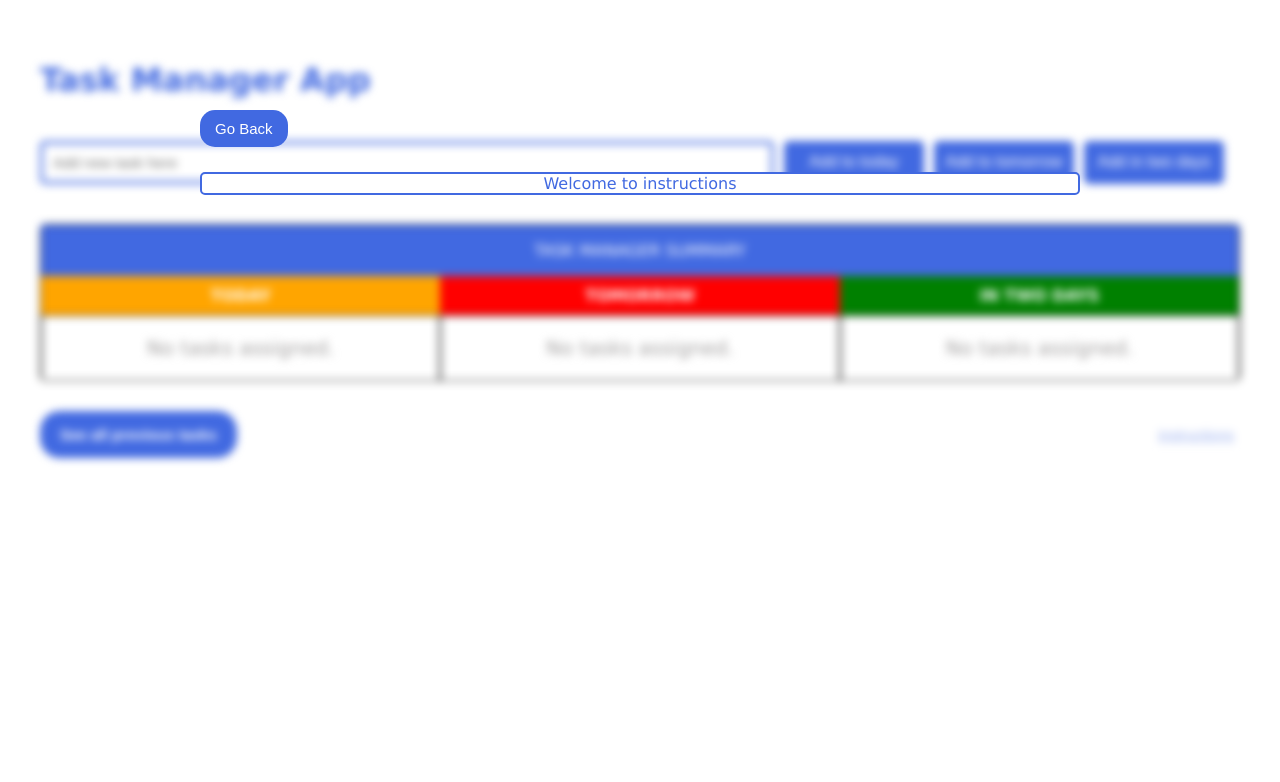
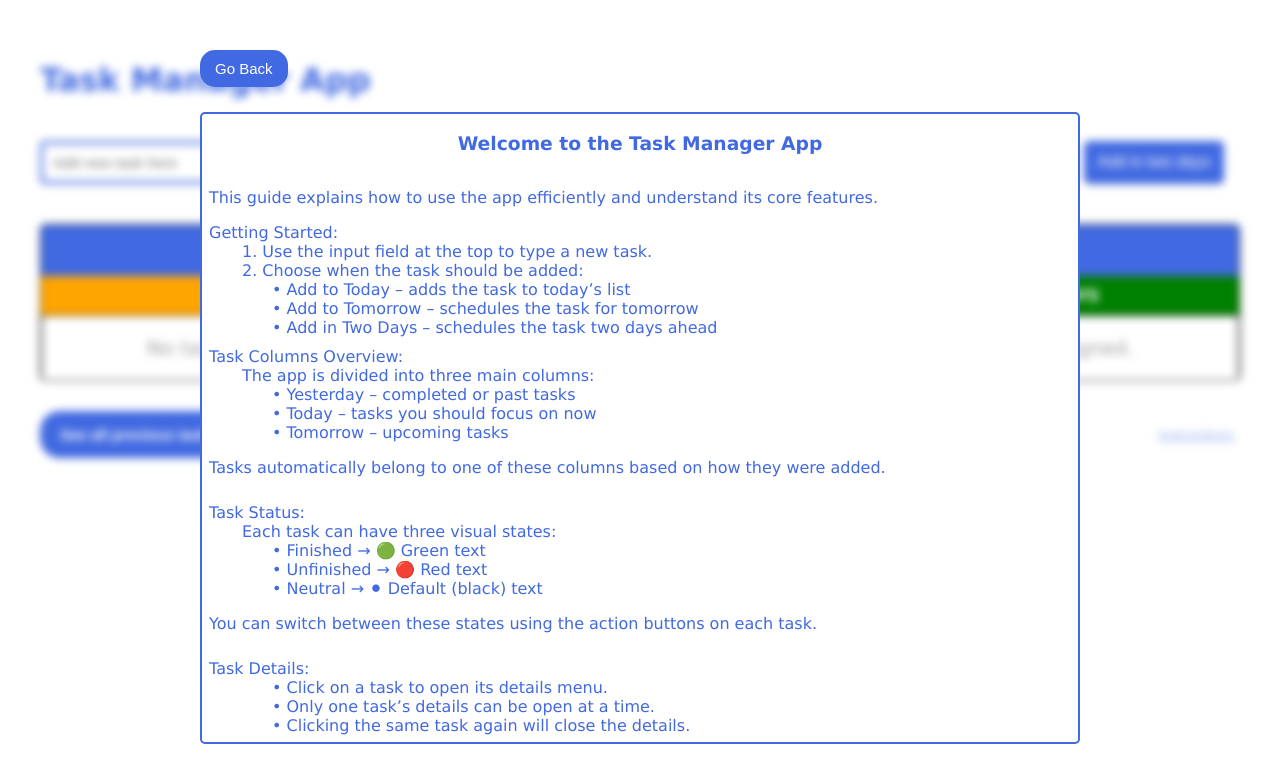
Before and after one commit to Nikolas0209/Task-Manager-App, a React (Vite) app: page / in a window 1280 px wide. Both pictures are taken after a click on the button "instructions". Shown: the top 782 px of the page. Built offline with nearby package versions, Linux system fonts and the light colour scheme; no server answers.

Commit message:
Create text and update stylings for task manager instructions

```diff
--- a/src/components/TaskManagerInstructions.css
+++ b/src/components/TaskManagerInstructions.css
@@ -1,8 +1,21 @@
-.instructions-section{
+ul{
+  margin: 0;
+}
+
+span{
+  padding-left: 7px;
+}
+
+li{
+  padding-left: 70px;
+  list-style-type: none;
+}
+
+.instructions-container{
   position: fixed;
   left: 200px;
   right: 200px;
-  top: 110px
+  top: 50px
 }
 
 .instructions-go-back-button-wrapper{
@@ -34,3 +47,31 @@
   border: 2px solid royalblue;
   border-radius: 5px;
 }
+
+.instructions-text-container{
+  display: flex;
+  flex-direction: column;
+  align-items: flex-start;
+  overflow-y: auto;
+  max-height: 70vh;
+  padding-bottom: 10px;
+}
+
+.instructions-details-container{
+  display: flex;
+  flex-direction: column;
+  align-items: flex-start;
+  padding: 0 0 10px 10px;
+}
+
+.instructions-paragraphs{
+  padding-left: 7px;
+  padding-top: 0;
+}
+
+.instructions-sections{
+  display: flex;
+  flex-direction: column;
+  align-items: flex-start;
+  padding-bottom: 10px;
+}
--- a/src/components/TaskManagerInstructions.tsx
+++ b/src/components/TaskManagerInstructions.tsx
@@ -2,11 +2,11 @@ import './TaskManagerInstructions.css';
 
 type Instructions = {
   toggleInstructions: () => void
-}
+};
 
 function TaskManagerInstructions({ toggleInstructions }: Instructions){
   return(
-    <div className="instructions-section">
+    <div className="instructions-container">
       <div className="instructions-go-back-button-wrapper">
        <button className="instructions-go-back-button"
          onClick={toggleInstructions}>
@@ -14,10 +14,86 @@ function TaskManagerInstructions({ toggleInstructions }: Instructions){
        </button>
       </div>
       <div className="instructions-on">
-         Welcome to instructions
-      </div>
-    </div>
-  )
+
+      <h3>Welcome to the Task Manager App</h3>
+
+      <section className="instructions-text-container">
+        <p className="instructions-paragraphs">
+          This guide explains how to use the app efficiently and understand its core features.
+        </p>
+
+        <section className="instructions-sections">
+          <span>Getting Started:</span>
+            <ul> 1.	Use the input field at the top to type a new task.</ul>
+            <ul> 2.	Choose when the task should be added:</ul>
+             <li>•	Add to Today – adds the task to today’s list</li>
+             <li>•	Add to Tomorrow – schedules the task for tomorrow</li>
+             <li>• Add in Two Days – schedules the task two days ahead</li>
+        </section>
+
+       <section className="instructions-sections">
+        <span>Task Columns Overview:</span>
+          <ul>The app is divided into three main columns:</ul>
+            <li>•	Yesterday – completed or past tasks</li>
+            <li>•	Today – tasks you should focus on now</li>
+            <li>• Tomorrow – upcoming tasks</li>
+
+          <p className="instructions-paragraphs">
+            Tasks automatically belong to one of these columns based on how they were added.
+          </p>
+       </section>
+
+       <section className="instructions-sections">
+         <span>Task Status:</span>
+           <ul>Each task can have three visual states:</ul>
+            <li>• Finished → 🟢 Green text</li>
+            <li>• Unfinished → 🔴 Red text</li>
+            <li>• Neutral → ⚫ Default (black) text</li>
+
+          <p className="instructions-paragraphs">
+            You can switch between these states using the action buttons on each task.
+          </p>
+       </section>
+
+       <section className="instructions-sections">
+         <span> Task Details:</span>
+           <li>• Click on a task to open its details menu.</li>
+           <li>• Only one task’s details can be open at a time.</li>
+           <li>• Clicking the same task again will close the details.</li>
+       </section>
+
+       <section className="instructions-sections">
+         <span>Managing Tasks:</span>
+           <li>• Delete a task to remove it permanently.</li>
+           <li>• The task list refreshes automatically after every change.</li>
+       </section>
+
+       <section className="instructions-sections">
+         <span>Task History:</span>
+           <li>• Click “See all previous tasks” to review older tasks and track your progress.</li>
+       </section>
+
+       <section className="instructions-sections">
+          <span>Instructions Panel:</span>
+            <li>• Click Instructions to open this guide.</li>
+            <li>• While instructions are open, the background is blurred.</li>
+            <li>• Click Go Back to return to the app.</li>
+       </section>
+
+       <section className="instructions-sections">
+         <span>Tips for better better user expirience:</span>
+           <li>•	Keep tasks short and clear.</li>
+           <li>•	Use task states instead of deleting tasks to track progress.</li>
+           <li>•	Plan ahead using the Tomorrow and Two Days options.</li>
+       </section>
+
+       <p className="instructions-paragraphs">
+          Happy organizing!
+       </p>
+    </section>
+  </div>
+</div>
+)
 }
 
 export default TaskManagerInstructions;
--- a/src/pages/HomePage.css
+++ b/src/pages/HomePage.css
@@ -1,5 +1,9 @@
 body{
   font-family: 'Lucida Sans', 'Lucida Sans Regular', 'Lucida Grande', 'Lucida Sans Unicode', Geneva, Verdana, sans-serif;
+}
+
+body.no-scroll {
+  overflow: hidden;
 }
 
 button:disabled {
--- a/src/pages/HomePage.tsx
+++ b/src/pages/HomePage.tsx
@@ -88,7 +88,20 @@ function HomePage(){
    fetchTasksToday();
    fetchTasksTomorrow();
    fetchTasksInTwoDays();
-  }, [fetchTasksToday, fetchTasksTomorrow, fetchTasksInTwoDays])
+  }, [fetchTasksToday, fetchTasksTomorrow, fetchTasksInTwoDays]);
+
+  useEffect(() => {
+    if(isInstructions === true){
+      document.body.classList.add('no-scroll')
+    } else {
+      document.body.classList.remove('no-scroll')
+    }
+
+    return(() => {
+      document.body.classList.remove('no-scroll')
+    });
+
+  }, [isInstructions])
 
   const markTask = (id: string): void => {
     setTaskStatus(prev => ({ ...prev, [id]: 'not marked' }));
```
